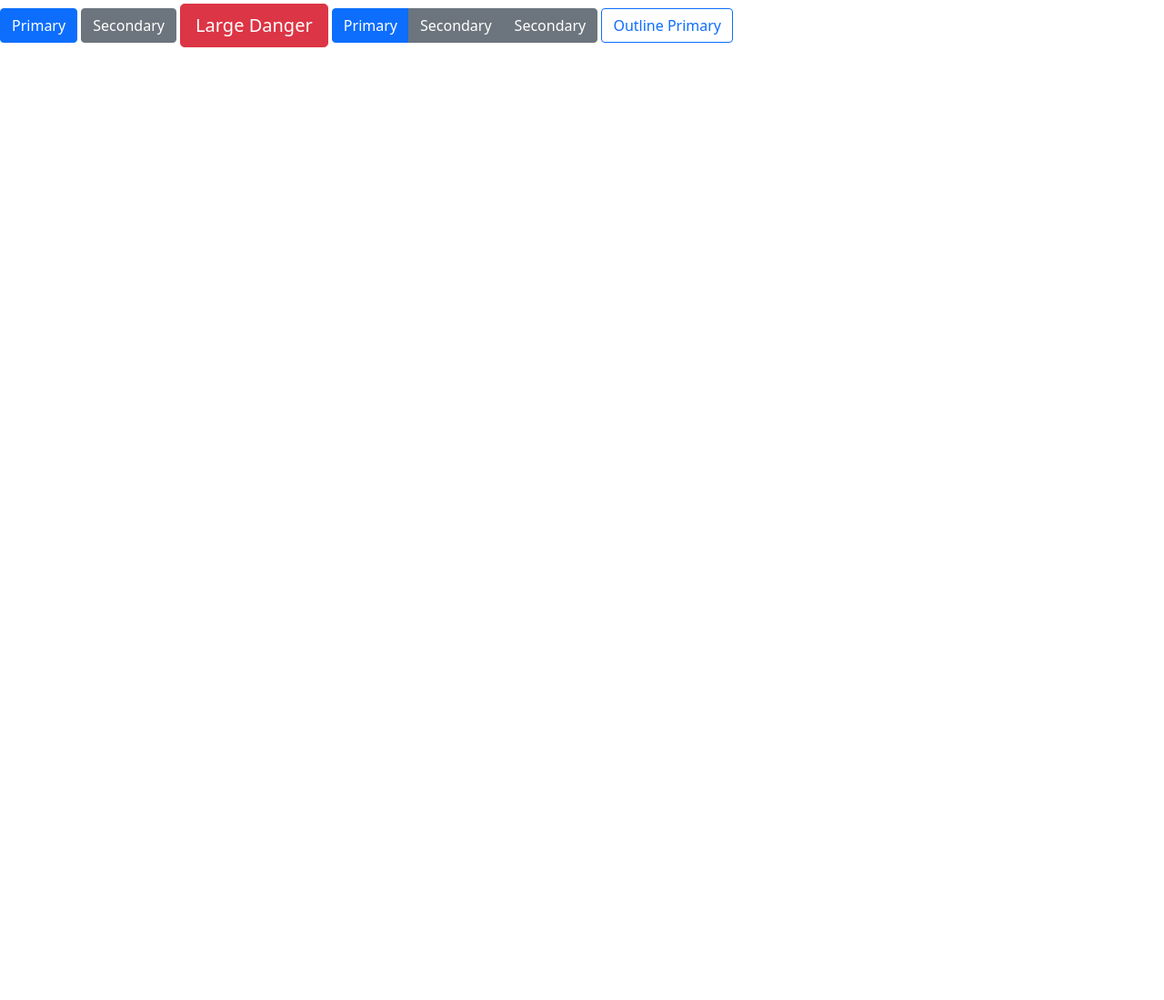
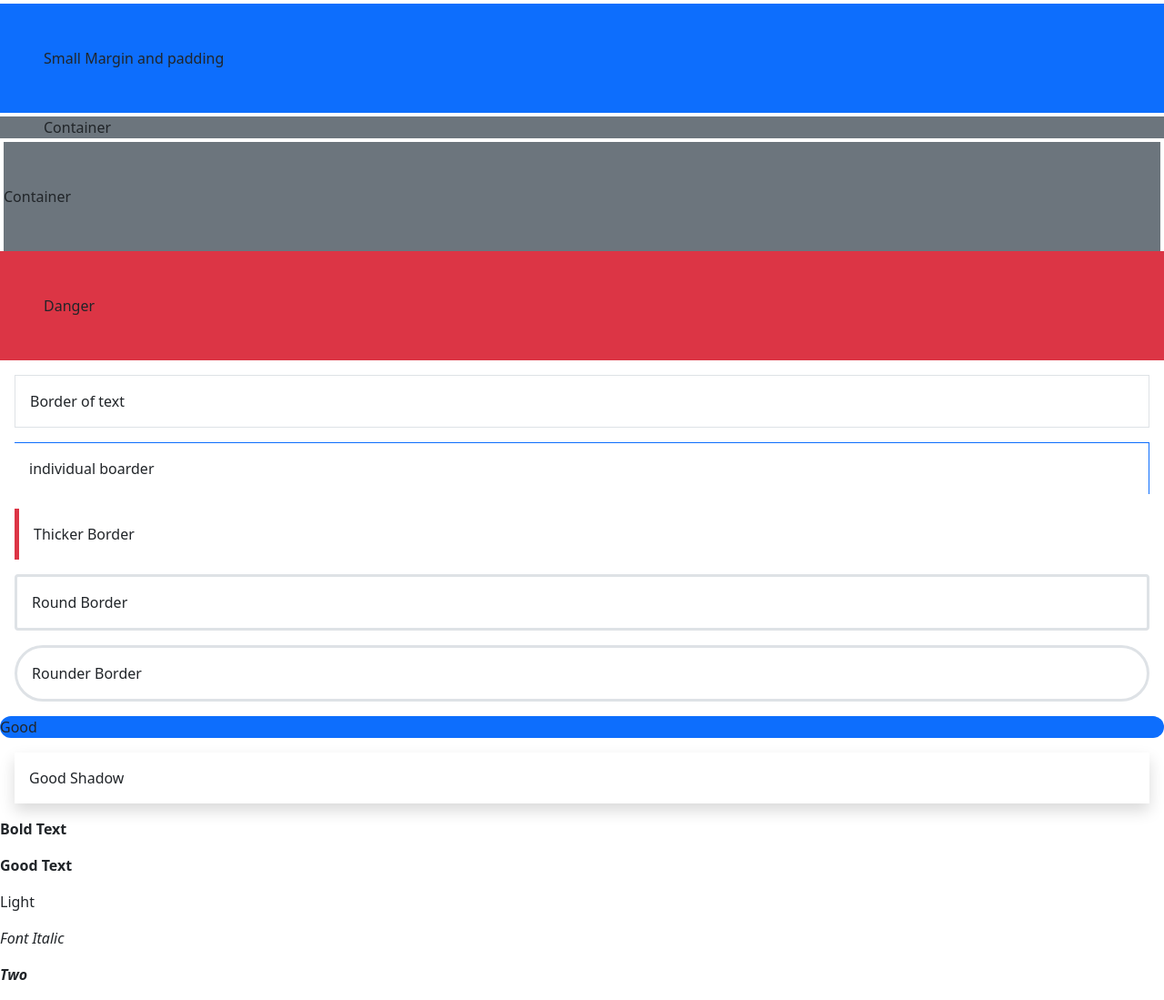
Before and after one commit to his-s/Learn-BS-5, a plain HTML site: page index.html in a window 1280 px wide. Shown: the part 52-1151 px from the top of the page at 91% size. Before the commit the page ends 800 px from the top, so only its background shows below. Drawn offline with nearby package versions, Linux system fonts and the light colour scheme.

Commit message:
lesson-5-utiltiy-classes

```diff
--- a/index.html
+++ b/index.html
@@ -14,15 +14,26 @@
   </head>
   <body>
     <h1>Nemo Book Shop</h1>
-    <button class="btn btn-primary">Primary</button>
-    <a href="#" class="btn btn-secondary">Secondary</a>
-    <button class="btn btn-danger btn-lg">Large Danger</button>
-    <div class="btn-group">
-      <a href="#" class="btn btn-primary">Primary</a>
-      <a href="#" class="btn btn-secondary">Secondary</a>
-      <a href="#" class="btn btn-secondary">Secondary</a>
+    <div class="bg-primary p-5">Small Margin and padding</div>
+    <div class="bg-secondary my-1 px-5">Container</div>
+    <div class="bg-secondary mx-1 py-5">Container</div>
+    <div class="bg-danger pt-5 ps-5 pe-3 pb-5">Danger</div>
+    <div class="m-3 p-3 border">Border of text</div>
+    <div class="m-3 p-3 border-top border-end border-primary">
+      individual boarder
     </div>
-    <a href="#" class="btn btn-outline-primary">Outline Primary</a>
+    <div class="m-3 p-3 border-start border-danger border-5">
+      Thicker Border
+    </div>
+    <div class="m-3 p-3 rounded border border-3">Round Border</div>
+    <div class="m-3 p-3 rounded-pill border border-3">Rounder Border</div>
+    <div class="rounded-pill bg-primary">Good</div>
+    <div class="m-3 p-3 shadow lg">Good Shadow</div>
+    <p class="fw-bold">Bold Text</p>
+    <p class="fw-bolder">Good Text</p>
+    <p class="fw-light">Light</p>
+    <p class="fst-italic">Font Italic</p>
+    <p class="fw-bold fst-italic">Two</p>
     <script
       src="https://cdn.jsdelivr.net/npm/bootstrap@5.0.2/dist/js/bootstrap.bundle.min.js"
       integrity="sha384-MrcW6ZMFYlzcLA8Nl+NtUVF0sA7MsXsP1UyJoMp4YLEuNSfAP+JcXn/tWtIaxVXM"
```
